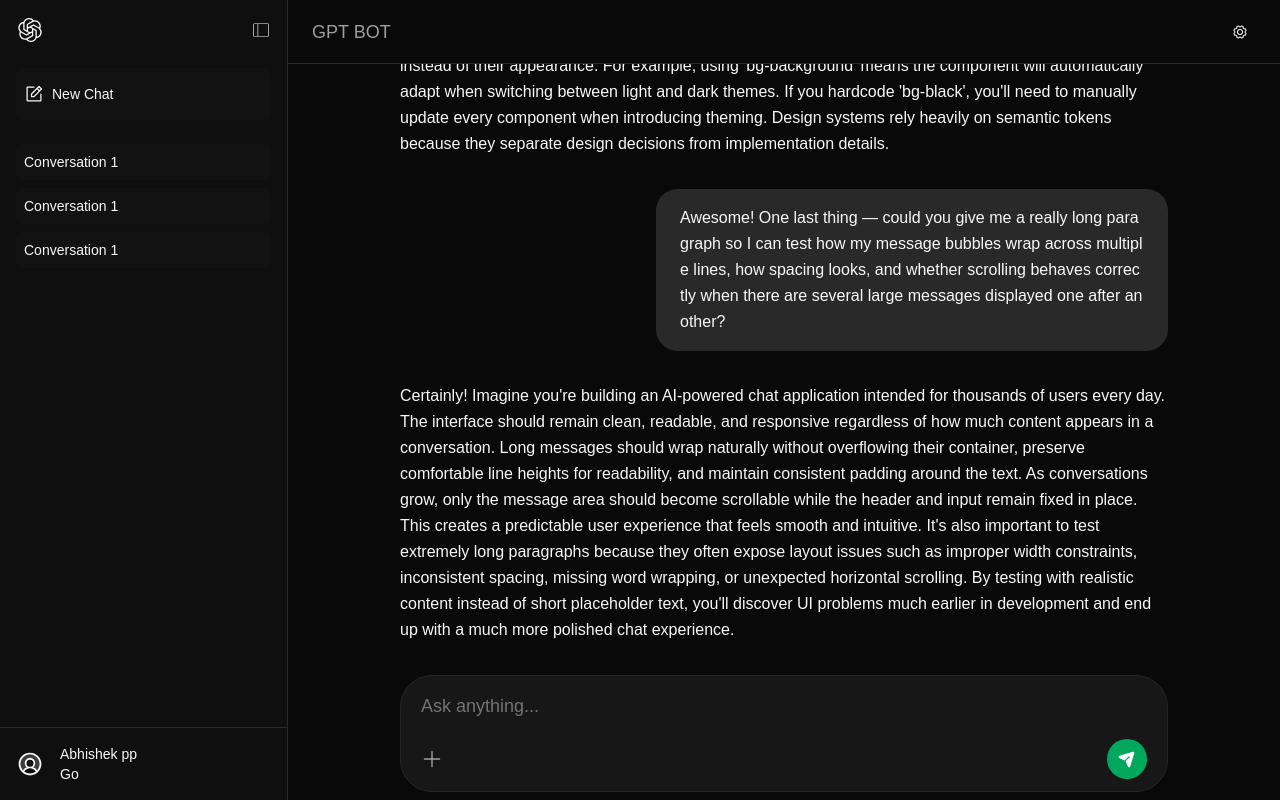
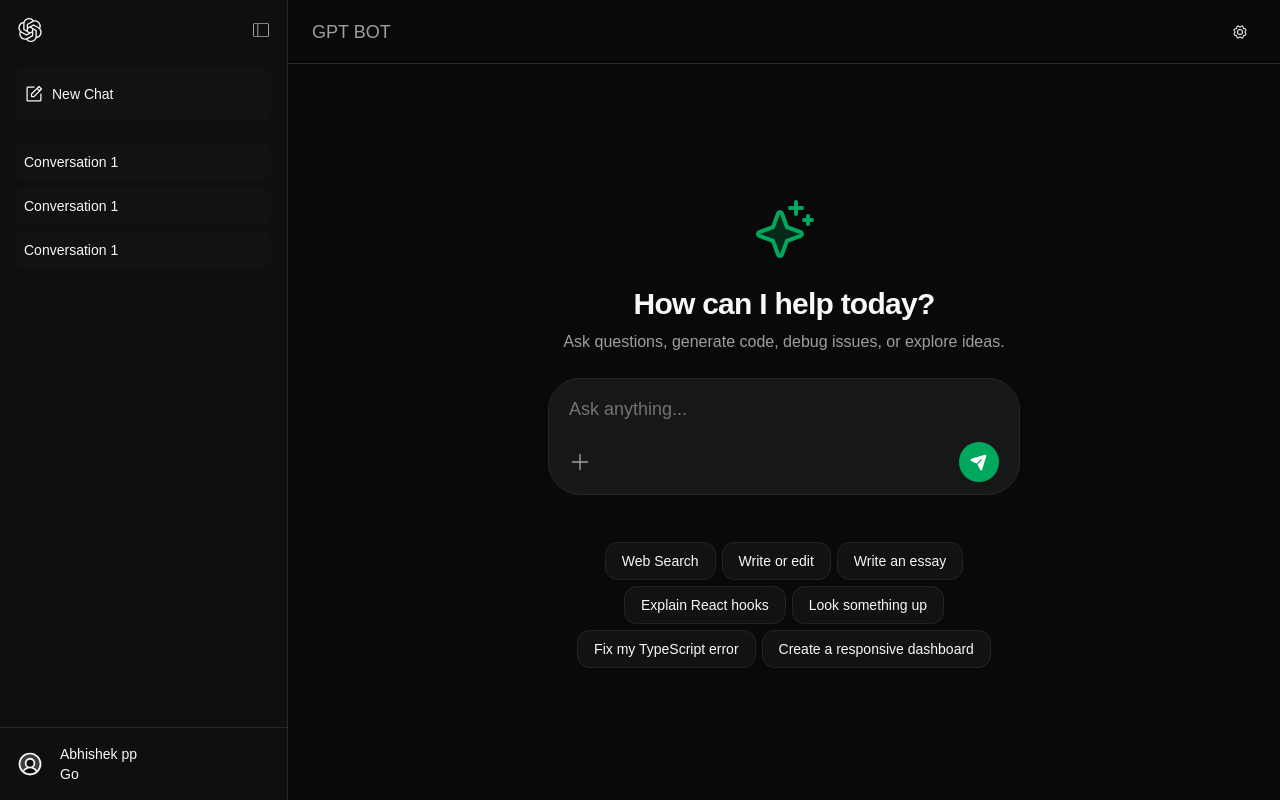
Before and after one commit to abiek12/gpt-bot, a React (Vite) app in the folder apps/web/: page / in a window 1280 px wide. Built offline with nearby package versions, Linux system fonts and the light colour scheme; no server answers.

Commit message:
fix: update footer input field redering conditions

```diff
--- a/apps/web/src/components/chat/ChatArea.tsx
+++ b/apps/web/src/components/chat/ChatArea.tsx
@@ -12,14 +12,17 @@
       <Header />
 
       <main className="flex-1 overflow-hidden">
-        {messages.length === 0 ? <EmptyState /> : <MessageList />}
+        {messages.length === 0 ? <EmptyState /> : (
+          <>
+            <MessageList />
+            <footer className="bg-background p-2">
+              <div className="mx-auto w-full max-w-3xl">
+                <ChatInput />
+              </div>
+            </footer>
+          </>
+        )}
       </main>
-
-      <footer className="bg-background p-2">
-        <div className="mx-auto w-full max-w-3xl">
-          <ChatInput conversationId={messages[0].conversationId} />
-        </div>
-      </footer>
     </section>
   );
 };
--- a/apps/web/src/components/chat/Input/ChatInput.tsx
+++ b/apps/web/src/components/chat/Input/ChatInput.tsx
@@ -2,8 +2,9 @@
 import { PaperPlaneTiltIcon, PlusIcon } from "@phosphor-icons/react";
 import { useChatStore } from "../../../stores/chat.store";
 import { sendMessage } from "../../../api/chat.api";
+import { conversationId } from "../../../utils/mock/messages";
 
-const ChatInput = ({ conversationId }) => {
+const ChatInput = () => {
   const textareaRef = useRef<HTMLTextAreaElement>(null);
   const [input, setInput] = useState("");
   const addMessages = useChatStore((state) => state.addMessage);
--- a/apps/web/src/components/chat/Message/EmptyState.tsx
+++ b/apps/web/src/components/chat/Message/EmptyState.tsx
@@ -19,8 +19,8 @@
         <ChatInput />
       </div>
       <div className="suggestions flex max-w-md flex-wrap gap-2 mt-6 items-center justify-center">
-        {suggestions.map((i) => (
-          <Card className="cursor-pointer transition hover:bg-accent px-4 py-2 rounded-lg">
+        {suggestions.map((i, idx) => (
+          <Card key={idx} className="cursor-pointer transition hover:bg-accent px-4 py-2 rounded-lg">
             {i}
           </Card>
         ))}
--- a/apps/web/src/stores/chat.store.ts
+++ b/apps/web/src/stores/chat.store.ts
@@ -1,6 +1,5 @@
 import { create } from "zustand";
 import type { Message } from "../types/chat";
-import { mockMessage } from "../utils/mock/messages";
 
 interface ChatStore {
   messages: Message[];
@@ -9,7 +8,7 @@
 }
 
 export const useChatStore = create<ChatStore>((set) => ({
-  messages: mockMessage,
+  messages: [],
 
   addMessage: (message) =>
     set((state) => ({
--- a/apps/web/src/utils/mock/messages.ts
+++ b/apps/web/src/utils/mock/messages.ts
@@ -1,6 +1,6 @@
 import type { Message } from "../../types/chat";
 
-const conversationId = crypto.randomUUID();
+export const conversationId = crypto.randomUUID();
 
 export const mockMessage: Message[] = [
   {
```
